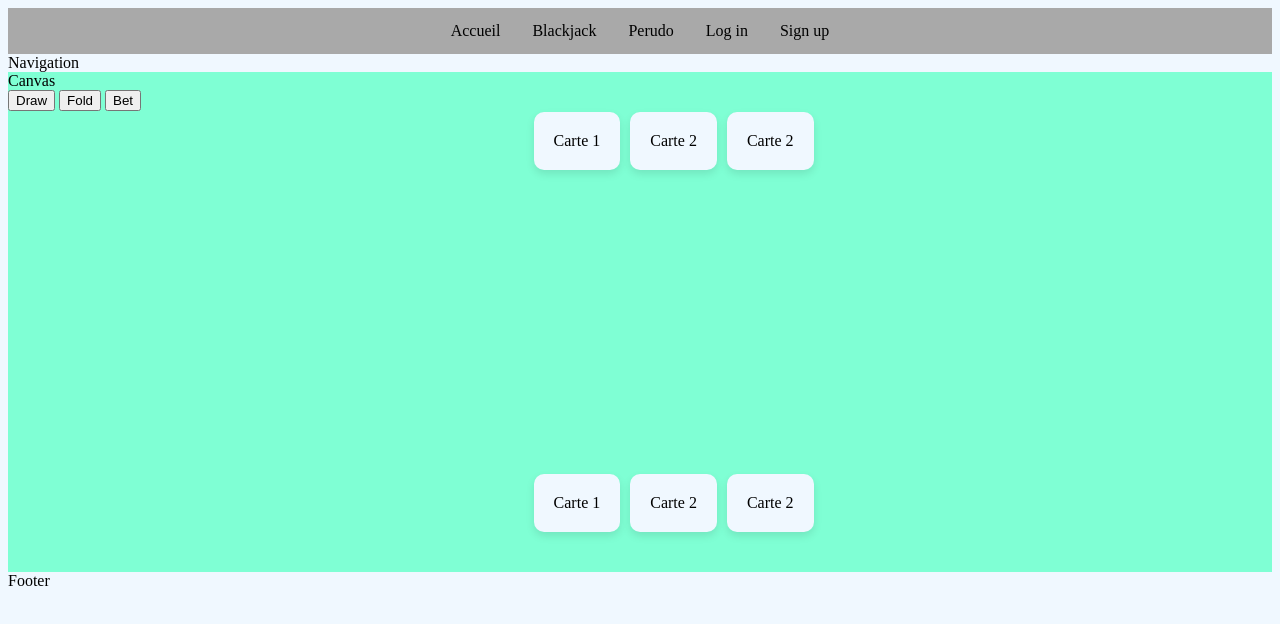
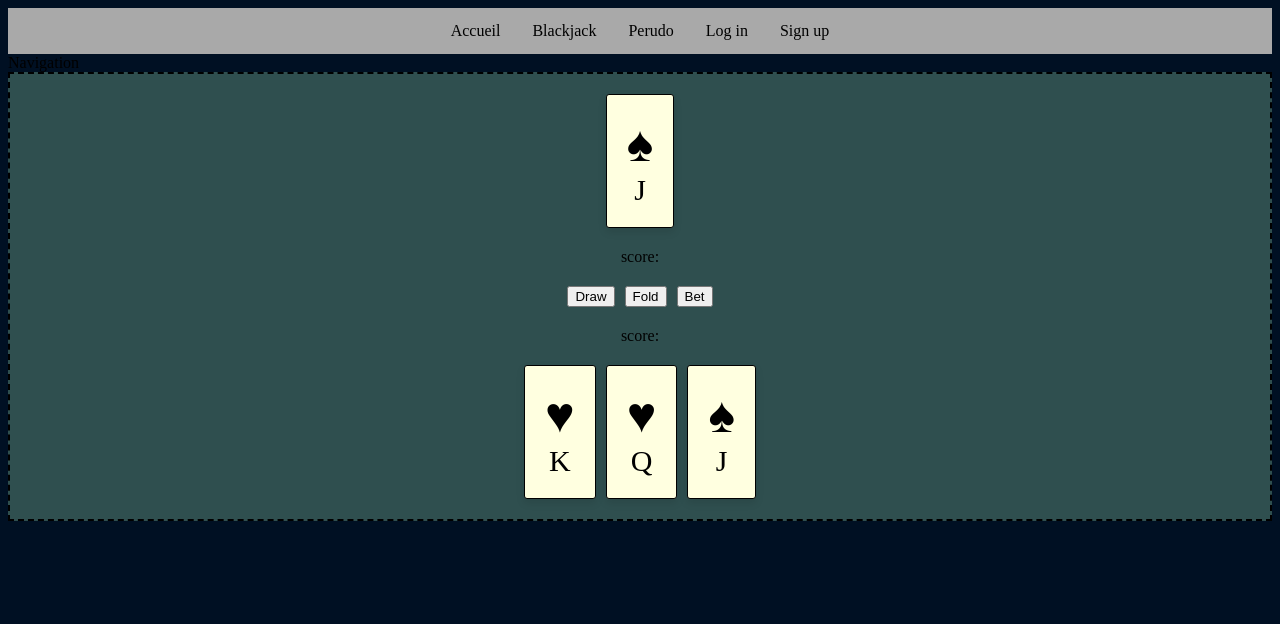
Before and after one commit to Germainch/blackjack, a plain HTML site: page frontend/index.html in a window 1280 px wide. Drawn offline with Linux system fonts and the light colour scheme.

Commit message:
added styling to index

```diff
--- a/frontend/index.html
+++ b/frontend/index.html
@@ -4,6 +4,8 @@
   <meta charset="UTF-8">
   <title>Home</title>
   <link rel="stylesheet" href="style/style.css"/>
+  <link rel="stylesheet" href="style/card.css"/>
+  <link rel="stylesheet" href="style/navbar.css"/>
   <script src="https://unpkg.com/htmx.org@1.9.11" integrity="sha384-0gxUXCCR8yv9FM2b+U3FDbsKthCI66oH5IA9fHppQq9DDMHuMauqq1ZHBpJxQ0J0" crossorigin="anonymous"></script>
 </head>
 
@@ -22,29 +24,53 @@
       Navigation
     </aside>
 
-    <div id="canvas">Canvas
-      <div id="player-deck" class="card-container">
-        <div class="card">Carte 1</div>
-        <div class="card">Carte 2</div>
-        <div class="card">Carte 2</div>
+    <div id="canvas">
+
+      <div class="player-panel">
+        <div id="player-deck" class="card-container">
+          <div class="card">
+            <div class="color">&spades;</div>
+            <div class="value">J</div>
+          </div>
+        </div>
       </div>
+
+      <div id="cpu-score" class="score">
+        score:
+      </div>
+
       <div id="game-buttons">
         <button>Draw</button>
         <button>Fold</button>
         <button>Bet</button>
       </div>
-      <div id="cpu-deck" class="card-container">
-        <div class="card">Carte 1</div>
-        <div class="card">Carte 2</div>
-        <div class="card">Carte 2</div>
+
+      <div id="player-score" class="score">
+        score:
       </div>
+
+      <div class="cpu-panel">
+        <div id="cpu-deck" class="card-container">
+
+          <div class="card">
+            <div class="color">&heartsuit;</div>
+            <div class="value">K</div>
+          </div>
+
+          <div class="card">
+            <div class="color">&heartsuit;</div>
+            <div class="value">Q</div>
+          </div>
+          <div class="card">
+            <div class="color">&spades;</div>
+            <div class="value">J</div>
+          </div>
+        </div>
+      </div>
+
+
 
     </div>
   </main>
-
-
-  <footer>
-    Footer
-  </footer>
 </body>
 </html>
--- /dev/null
+++ b/frontend/style/card.css
@@ -0,0 +1,29 @@
+.card-container{
+    display: flex;
+    justify-content: center;
+    align-items: center;
+    flex-wrap: wrap;
+    padding: 20px;
+    gap: 10px;
+}
+.card{
+    background-color: lightyellow;
+    padding: 20px;
+    border: 1px solid black;
+    border-radius: 3px;
+    box-shadow: 0 4px 8px rgba(0,0,0,0.1);
+    display: grid;
+    justify-items: center;
+}
+
+.color{
+    position: relative;
+    font-size: 50px;
+    color: #000;
+}
+
+.value{
+    position: relative;
+    font-size: 30px;
+    color: #000;
+}
--- /dev/null
+++ b/frontend/style/navbar.css
@@ -0,0 +1,23 @@
+.navbar {
+    background-color: darkgrey; /* Dark background color */
+    width: 100%;
+    overflow-block: hidden;
+    display: flex;
+    justify-content:center;
+    flex-wrap: wrap;
+}
+
+/* Style for the links inside the navigation bar */
+.navbar a {
+    display: block;
+    color: black; /* Text color */
+    text-align: center;
+    padding: 14px 16px; /* Top/bottom and left/right padding */
+    text-decoration: none;
+}
+
+/* Change color on hover */
+.navbar a:hover {
+    background-color: #ddd; /* Light background color on hover */
+    color: black; /* Text color on hover */
+}
--- a/frontend/style/style.css
+++ b/frontend/style/style.css
@@ -1,65 +1,38 @@
-#canvas {
-    background-color: aquamarine;
-}
-body{
-    background-color: aliceblue;
+
+body {
+    background: #001023;
 }
 
 #canvas{
-    width: 100%;
-    height: 500px;
+    background: darkslategrey;
     position: relative;
-
+    display: grid;
+    border: 2px dashed black;
 }
 
-#player-deck{
-    position: absolute;
-    bottom: 20px;
-    left: 40%;
-}
-
-#cpu-deck{
-    position: absolute;
-    top: 20px;
-    left: 40%;
-}
-
-.card-container{
+.cpu-panel{
     display: flex;
     justify-content: center;
     align-items: center;
-    flex-wrap: wrap;
+}
+.player-panel{
+    display: flex;
+    justify-content: center;
+    align-items: center;
+}
+
+#game-buttons{
+    position: relative;
+    display: flex;
+    justify-content: center;
+    align-items: center;
+    flex-wrap: nowrap;
     padding: 20px;
     gap: 10px;
 }
-.card{
-    background-color: aliceblue;
-    padding: 20px;
-    border-radius: 10px;
-    box-shadow: 0 4px 8px rgba(0,0,0,0.1);
+
+
+
+.score{
     text-align: center;
 }
-
-.navbar {
-    background-color: darkgrey; /* Dark background color */
-    width: 100%;
-    overflow-block: hidden;
-    display: flex;
-    justify-content:center;
-    flex-wrap: wrap;
-}
-
-/* Style for the links inside the navigation bar */
-.navbar a {
-    display: block;
-    color: black; /* Text color */
-    text-align: center;
-    padding: 14px 16px; /* Top/bottom and left/right padding */
-    text-decoration: none;
-}
-
-/* Change color on hover */
-.navbar a:hover {
-    background-color: #ddd; /* Light background color on hover */
-    color: black; /* Text color on hover */
-}
```
Also changed, not shown: frontend/style/score.css (added).
